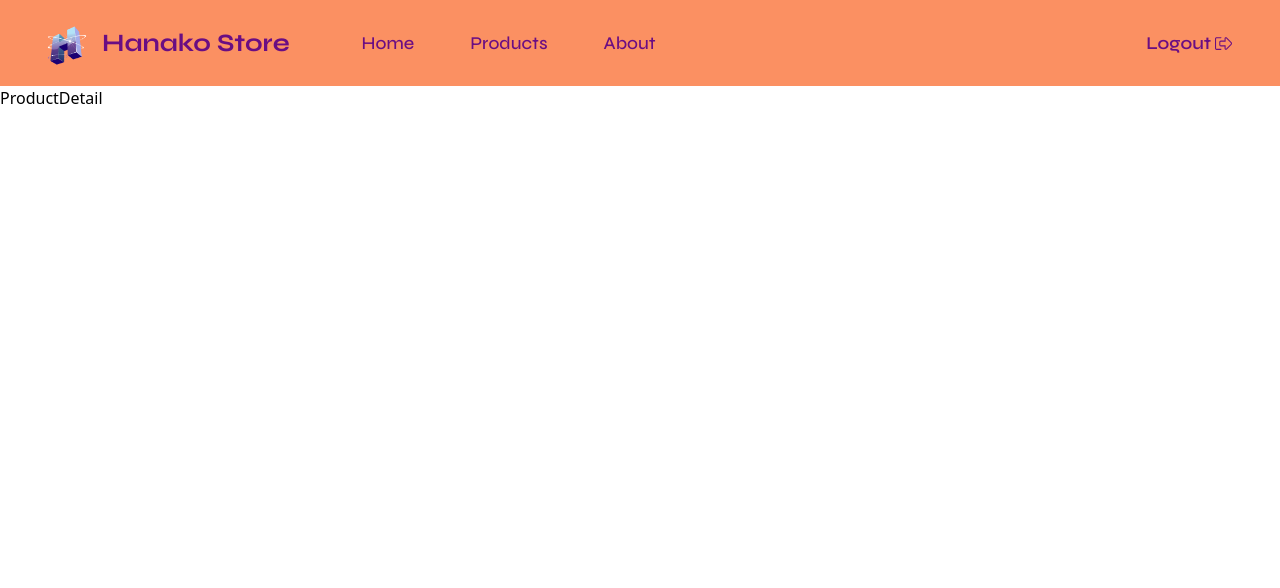
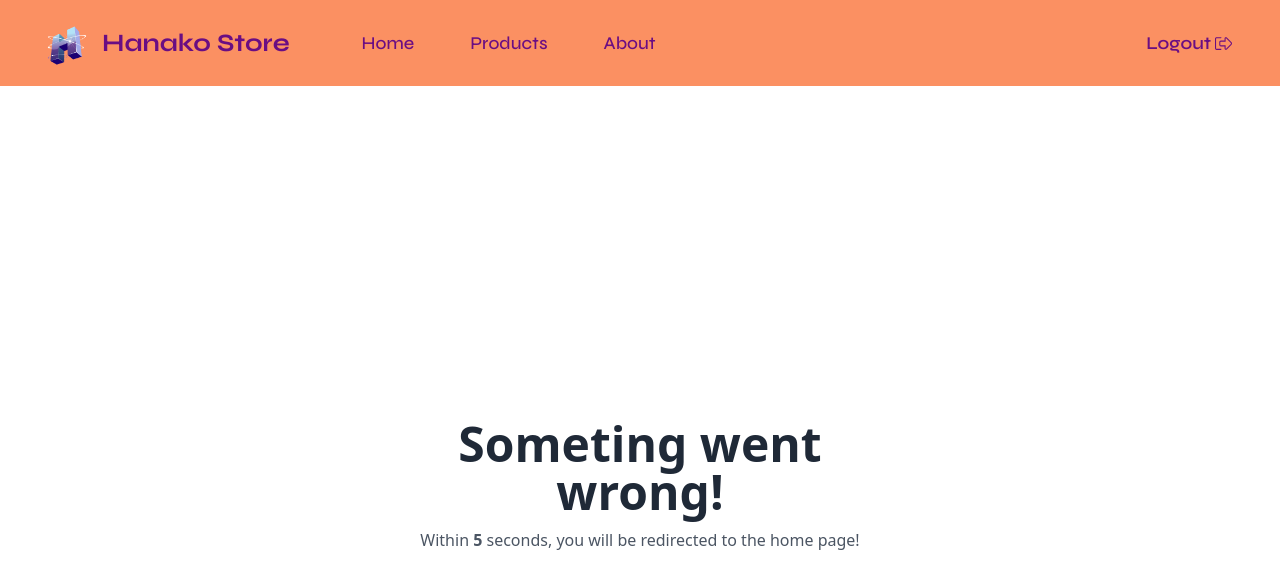
Before and after one commit to psyBeth/Hanako-Store, a React (Create React App) app: page /dashboard/products/1 in a window 1280 px wide. Shown: the top 588 px of the page. Built offline with nearby package versions, Linux system fonts and the light colour scheme; sample sign-in values are in the browser's storage.

Commit message:
ProductDetail (will be revised)

```diff
--- /dev/null
+++ b/src/components/ErrorPage.jsx
@@ -0,0 +1,33 @@
+import React, { useEffect, useState } from "react";
+import { Navigate } from "react-router-dom";
+
+const ErrorPage = () => {
+    const [count, setCount] = useState(10);
+
+    useEffect(() => {
+        const timer = setInterval(() => {
+            setCount((prev) => (prev === 0 ? prev : prev - 1)); // prev sayesinde statein hep en gücenl değerini yakalayabiliyoruz.
+        }, 1000);
+        return () => clearInterval(timer);
+    }, []);
+    if (count === 0) {
+        return <Navigate to="/dashboard" />;
+    }
+    return (
+        <main>
+            <div className="max-w-screen-xl mx-auto px-4 flex items-center justify-start h-screen md:px-8">
+                <div className="max-w-lg mx-auto space-y-3 text-center">
+                    <h3 className="text-gray-800 text-4xl font-semibold sm:text-5xl">
+                        Someting went wrong!
+                    </h3>
+                    <p className="text-gray-600">
+                        Within <strong>{count}</strong> seconds, you will be redirected to
+                        the home page!
+                    </p>
+                </div>
+            </div>
+        </main>
+    );
+};
+
+export default ErrorPage;
--- a/src/pages/ProductDetail.jsx
+++ b/src/pages/ProductDetail.jsx
@@ -1,9 +1,88 @@
-import React from 'react'
+import axios from "axios";
+import React, { useEffect } from "react";
+import { useLocation, useParams, useNavigate } from "react-router-dom";
+import ErrorPage from "../components/ErrorPage";
 
 const ProductDetail = () => {
+  //! IM NOT SURE WHAT I DID BUT IT WORKS
+  //! I WILL BE BACK WITH EXPLANATION COMMENTS
+
+  const { title: params } = useParams();
+
+  const { state, search } = useLocation();
+
+  const navigate = useNavigate();
+  console.log(search);
+  console.log(state);
+  // const getDetailData = async () => {
+  //   const {data} = await axios(`https://dummyjson.com/products/${search.split("=")[1]}`)
+  //   console.log(data)
+  // }
+  // useEffect(()=>{
+  //   getDetailData()
+  // },[])
+
+  if (!state) return <ErrorPage />;
+
+  const { thumbnail, title, description, category, price, images } = state;
+
   return (
-    <div>ProductDetail</div>
-  )
-}
+    <div className="container">
+      <div className="mt-6 w-full ">
+        <article className="mx-auto w-full block lg:flex mt-4 h-full 2xl:h-[70vh]  shadow-lg border rounded-md duration-300 hover:shadow-sm">
+          <div class="grid grid-rows-4 gap-2 h-full w-full lg:w-7/12 p-4">
+            <div className="w-full row-span-3">
+              <img
+                className="h-full w-full rounded-lg"
+                src={thumbnail}
+                alt=""
+              />
+            </div>
+            <div className="grid grid-cols-3 gap-4 row-span-1">
+              {images.slice(0, images.length - 2).map((item, i) => (
+                <div key={i}>
+                  <img
+                    className="h-[15vh] w-full rounded-lg"
+                    src={item}
+                    alt=""
+                    loading="lazy"
+                  />
+                </div>
+              ))}
+            </div>
+          </div>
+          <div className="w-full lg:w-5/12 flex flex-col justify-evenly p-4">
+            <div className="pt-3 ml-4 mr-2 mb-3">
+              <h3 className="text-xl text-gray-900">{title}</h3>
+              <p className="text-gray-400 mt-1">{description}</p>
+            </div>
+            <div className="flex  mt-2 pt-3 ml-4 mr-2">
+              <div className="">
+                <span className="block text-gray-900">
+                  Category : {category}
+                </span>
+                <span className="block  text-sm">Price : {price} $</span>
+              </div>
+            </div>
+            <div className="flex justify-end gap-3 mt-4">
+              <button
+                onClick={() => navigate(-1)}
+                className="border rounded-lg bg-labelColor text-white p-2"
+              >
+                Geri
+              </button>
+              <button
+                onClick={() => navigate("/dashboard")}
+                className="border rounded-lg bg-main text-white p-2"
+              >
+                Ana Sayfaya Dön
+              </button>
+            </div>
+          </div>
+        </article>
+      </div>
+    </div>
+  );
+};
 
-export default ProductDetail
+export default ProductDetail;
```
